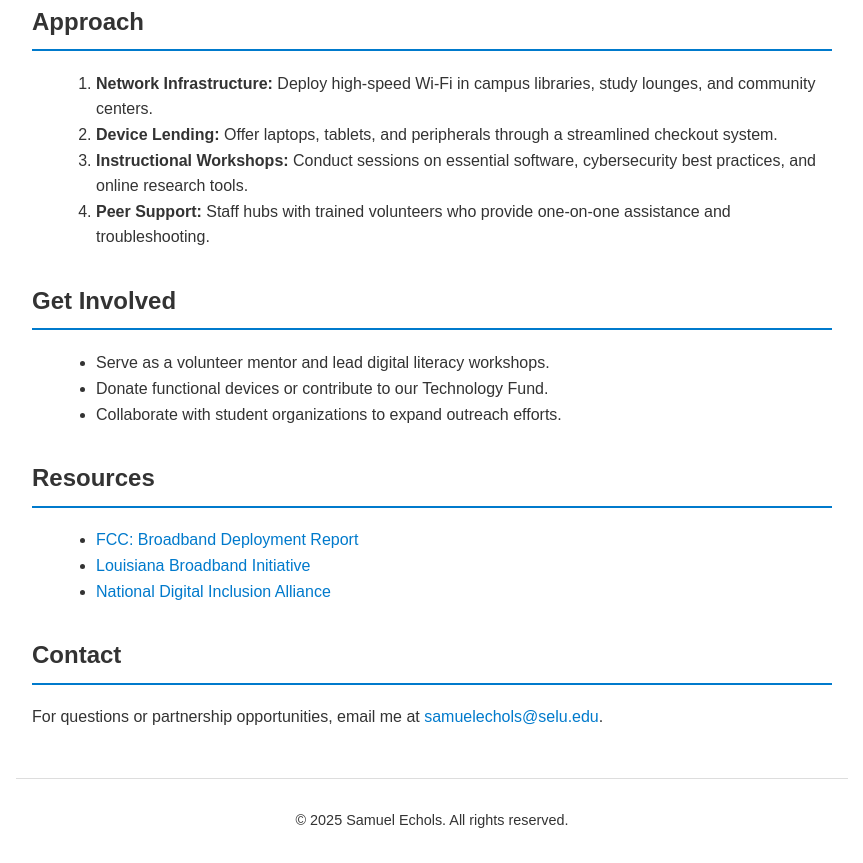
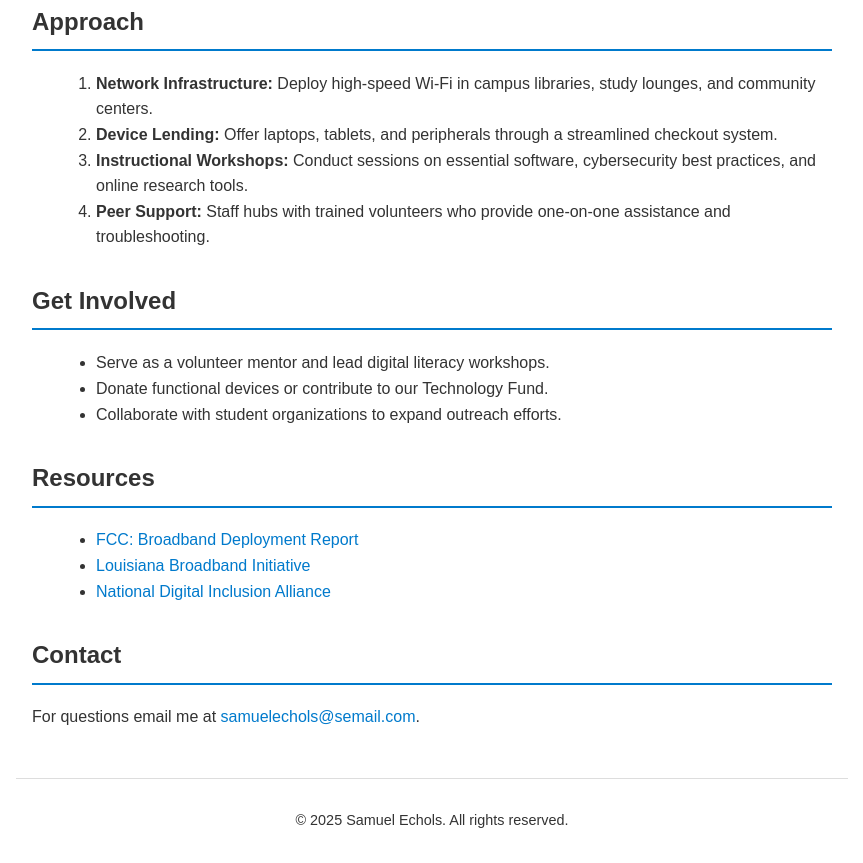
Before and after one commit to sechols223/english-3220-website, a plain HTML site: page out/index.html in a window 1280 px wide. Shown: the part 841-1704 px from the top of the page, without its empty margins (208-1071 px from the left). Drawn offline with Linux system fonts and the light colour scheme.

Commit message:
redacted contact info

```diff
--- a/out/index.html
+++ b/out/index.html
@@ -6,7 +6,8 @@
     <title>Bridging the Digital Divide | Samuel Echols</title>
     <meta
       name="description"
-      content="A comprehensive plan to establish Community Technology Hubs at Southeastern Louisiana University, promoting equitable access to internet and digital literacy across campus and nearby communities."
+      content="A comprehensive plan to establish Community Technology Hubs at Southeastern Louisiana University,
+      promoting equitable access to internet and digital literacy across campus and nearby communities."
     />
     <link rel="stylesheet" href="styles.css" />
   </head>
@@ -120,8 +121,8 @@
         <section id="contact">
           <h2>Contact</h2>
           <p>
-            For questions or partnership opportunities, email me at
-            <a href="mailto:samuelechols@selu.edu">samuelechols@selu.edu</a>.
+            For questions email me at
+            <a href="mailto:samuelechols@selu.edu">samuelechols@semail.com</a>.
           </p>
         </section>
       </main>
```
